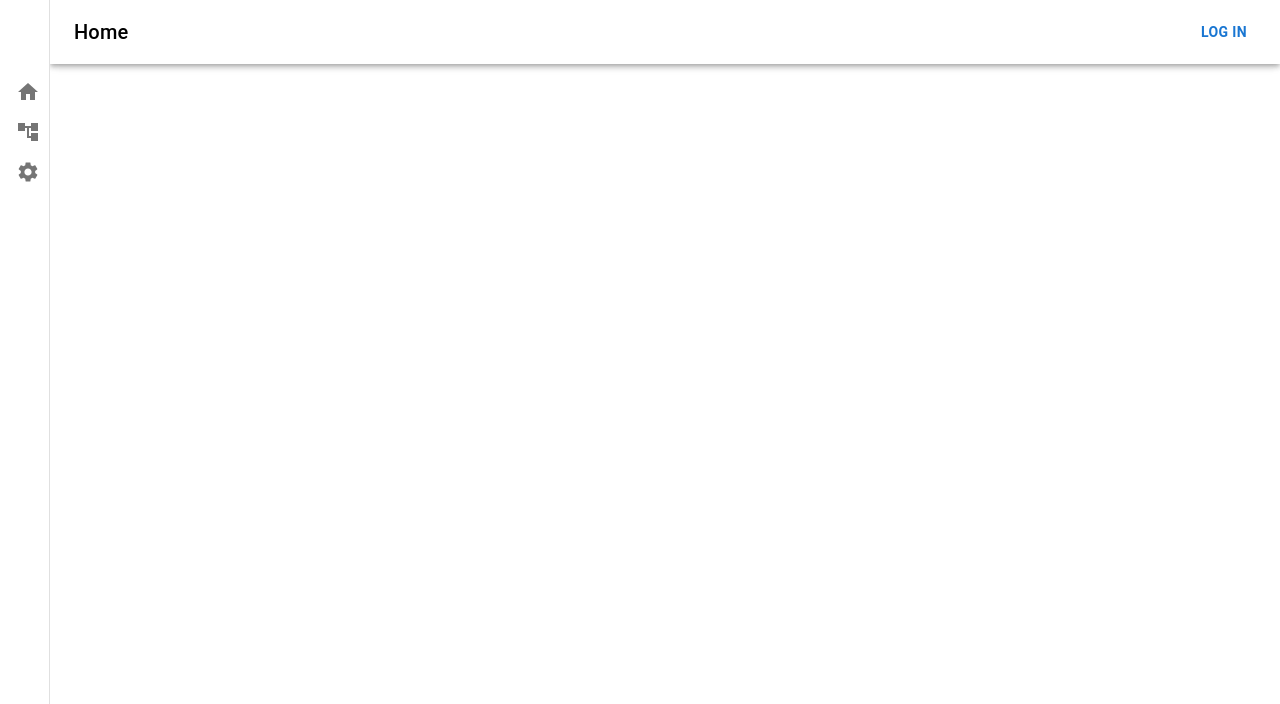
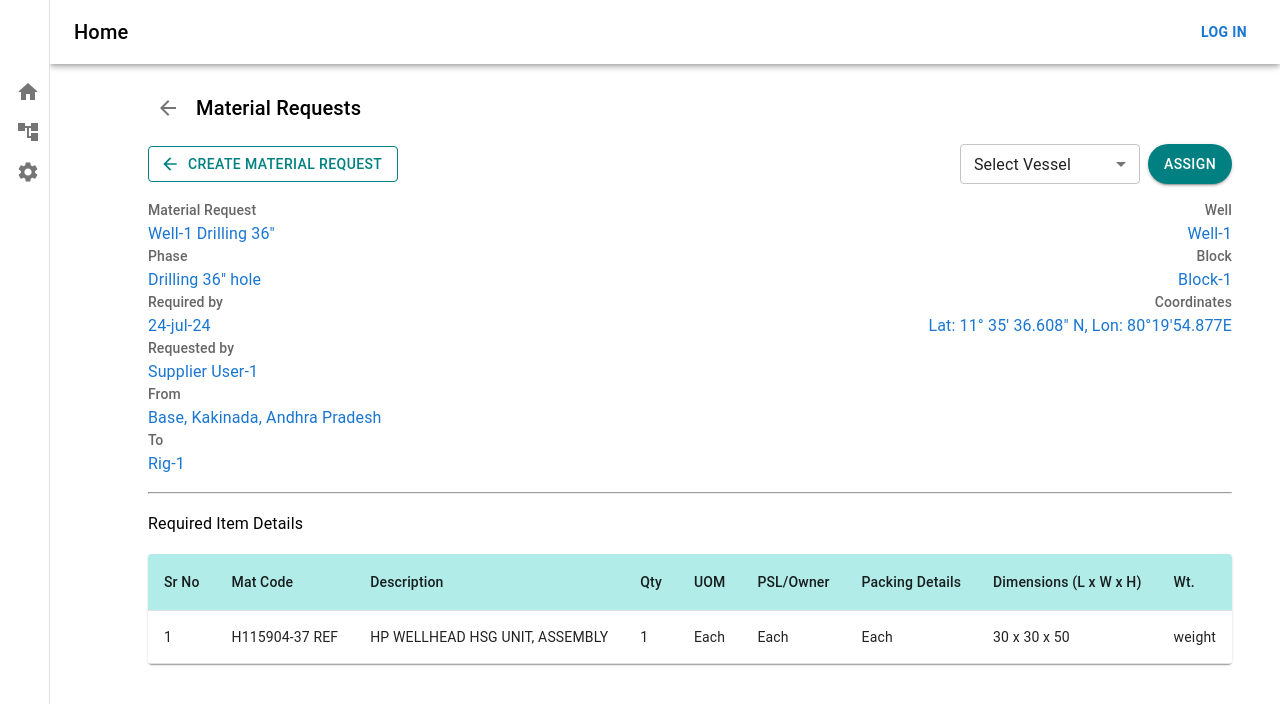
Before and after one commit to Xpverse/Essos, a React (Create React App) app in the folder rig-frontend/: page /ves2 in a window 1280 px wide. Before the commit this address had no page. Shown: the top 704 px of the page. Built offline with nearby package versions, Linux system fonts and the light colour scheme.

Commit message:
Added vessel table and form

```diff
--- a/rig-frontend/src/App.js
+++ b/rig-frontend/src/App.js
@@ -13,6 +13,8 @@ import {
 } from '@mui/material';
 import { Home as HomeIcon, AccountTree as AccountTreeIcon, Settings as SettingsIcon } from '@mui/icons-material';
 import MaterialRequest2 from './components/test6';
+import VesselsTable from './components/vess1';
+import VesselMaterialRequest from './components/vess2';
 
 
 const drawerWidth = 50;
@@ -80,6 +82,8 @@ function AppLayout() {
           <Route path="/test3/:id" element={<MaterialRequestSummary />} />
           <Route path="/test4" element={<BeautifulTable />} />
           <Route path="/test6" element={<MaterialRequest2/>}/>
+          <Route path="/ves1" element={<VesselsTable/>} />
+          <Route path="/ves2" element={<VesselMaterialRequest/>} />
         </Routes>
       </Box>
     </div>
--- /dev/null
+++ b/rig-frontend/src/components/vess1.js
@@ -0,0 +1,78 @@
+import React from 'react';
+import { Container, Table, TableBody, TableCell, TableContainer, TableHead, TableRow, Typography, Paper, IconButton, Box } from '@mui/material';
+import VisibilityIcon from '@mui/icons-material/Visibility';
+import AddIcon from '@mui/icons-material/Add';
+import PlayArrowIcon from '@mui/icons-material/PlayArrow';
+import StopIcon from '@mui/icons-material/Stop';
+
+const VesselsTable = () => {
+  const rows = [
+    { name: 'Vessel-1', bulk: '50%', fuel: '80%', deck: '20%', status: 'Cargo Loading', location: 'Rig 1', designation: 'Designation', manifest: 'Create', journey: 'Start' },
+    { name: 'Vessel-1', bulk: '50%', fuel: '80%', deck: '20%', status: 'Cargo Loading', location: 'Rig 1', designation: 'Designation', manifest: 'View', journey: 'End' },
+    { name: 'Vessel-1', bulk: '50%', fuel: '80%', deck: '20%', status: 'Cargo Loading', location: 'Rig 1', designation: 'Designation', manifest: 'Create', journey: 'Start' },
+    { name: 'Vessel-1', bulk: '50%', fuel: '80%', deck: '20%', status: 'Cargo Loading', location: 'Rig 1', designation: 'Designation', manifest: 'View', journey: 'End' },
+    { name: 'Vessel-1', bulk: '50%', fuel: '80%', deck: '20%', status: 'Cargo Loading', location: 'Rig 1', designation: 'Designation', manifest: 'Create', journey: 'End' },
+  ];
+
+  return (
+    <Container>
+      <Typography variant="h6" gutterBottom>Vessels</Typography>
+      <TableContainer component={Paper}>
+        <Table>
+          <TableHead>
+            <TableRow style={{ backgroundColor: '#b2ece9' }}>
+              <TableCell>Vessel Name</TableCell>
+              <TableCell>Cargo</TableCell>
+              <TableCell>Capacity Bulk</TableCell>
+              <TableCell>Fuel</TableCell>
+              <TableCell>Deck</TableCell>
+              <TableCell>Current Status</TableCell>
+              <TableCell>Current Location</TableCell>
+              <TableCell>Designation</TableCell>
+              <TableCell>Manifest</TableCell>
+              <TableCell>Journey</TableCell>
+            </TableRow>
+          </TableHead>
+          <TableBody>
+            {rows.map((row, index) => (
+              <TableRow key={index} style={{ backgroundColor: index % 2 ? '#f9f5e6' : 'white' }}>
+                <TableCell>{row.name}</TableCell>
+                <TableCell>
+                  <Box display="flex" alignItems="center">
+                    <VisibilityIcon style={{ color: '#008080', marginRight: 4 }} />
+                    <Typography variant="body2" style={{ color: '#008080', cursor: 'pointer' }}>View</Typography>
+                  </Box>
+                </TableCell>
+                <TableCell>{row.bulk}</TableCell>
+                <TableCell>{row.fuel}</TableCell>
+                <TableCell>{row.deck}</TableCell>
+                <TableCell>{row.status}</TableCell>
+                <TableCell>{row.location}</TableCell>
+                <TableCell>{row.designation}</TableCell>
+                <TableCell>
+                  <IconButton style={{ color: '#008080' }}>
+                    {row.manifest === 'Create' ? <AddIcon /> : <VisibilityIcon />}
+                  </IconButton>
+                  <Typography variant="body2" style={{ color: '#008080', cursor: 'pointer' }}>{row.manifest}</Typography>
+                </TableCell>
+                <TableCell>
+                  <IconButton style={{ color: '#008080' }}>
+                    {row.journey === 'Start' ? <PlayArrowIcon /> : <StopIcon />}
+                  </IconButton>
+                  <Typography variant="body2" style={{ color: '#008080', cursor: 'pointer' }}>{row.journey}</Typography>
+                </TableCell>
+              </TableRow>
+            ))}
+          </TableBody>
+        </Table>
+      </TableContainer>
+      <Box display="flex" justifyContent="flex-end" mt={1}>
+        <Typography variant="body2" color="textSecondary">
+          Logged in as <strong>System Admin</strong>
+        </Typography>
+      </Box>
+    </Container>
+  );
+};
+
+export default VesselsTable;
--- /dev/null
+++ b/rig-frontend/src/components/vess2.js
@@ -0,0 +1,132 @@
+import React, { useState } from 'react';
+import { Box, Button, Container, IconButton, MenuItem, Select, Table, TableBody, TableCell, TableContainer, TableHead, TableRow, Typography, Paper } from '@mui/material';
+import ArrowBackIcon from '@mui/icons-material/ArrowBack';
+
+const VesselMaterialRequest = () => {
+  const [selectedVessel, setSelectedVessel] = useState('');
+  const vessels = [
+    "Vessel Name 1 (Capacity)",
+    "Vessel Name 2 (Capacity)",
+    "Vessel Name 3 (Capacity)",
+    "Vessel Name 4 (Capacity)",
+    "Vessel Name 5 (Capacity)"
+  ];
+
+  const handleVesselChange = (event) => {
+    setSelectedVessel(event.target.value);
+  };
+
+  const rows = [
+    { srNo: 1, matCode: 'H115904-37 REF', description: 'HP WELLHEAD HSG UNIT, ASSEMBLY', qty: 1, uom: 'Each', owner: 'Each', packingDetails: 'Each', dimensions: '30 x 30 x 50', weight: 'weight' },
+    // Add more rows as needed
+  ];
+
+  return (
+    <Container>
+      <Box display="flex" alignItems="center" mb={2}>
+        <IconButton>
+          <ArrowBackIcon />
+        </IconButton>
+        <Typography variant="h6" style={{ marginLeft: 8 }}>Material Requests</Typography>
+      </Box>
+
+      <Box display="flex" justifyContent="space-between" alignItems="center" mb={2}>
+        <Button variant="outlined" startIcon={<ArrowBackIcon />} style={{ color: '#008080', borderColor: '#008080' }}>
+          Create Material Request
+        </Button>
+
+        <Box display="flex" alignItems="center">
+          <Select
+            value={selectedVessel}
+            onChange={handleVesselChange}
+            displayEmpty
+            variant="outlined"
+            style={{ marginRight: 8, minWidth: 180, height: 40 }}
+            MenuProps={{ PaperProps: { style: { maxHeight: 200 } } }}
+          >
+            <MenuItem value="" disabled>Select Vessel</MenuItem>
+            {vessels.map((vessel, index) => (
+              <MenuItem key={index} value={vessel}>{vessel}</MenuItem>
+            ))}
+          </Select>
+          <Button variant="contained" color="primary" style={{ backgroundColor: '#008080', height: 40 ,borderRadius: 20 }}>
+            Assign
+          </Button>
+        </Box>
+      </Box>
+
+      <Box display="flex" justifyContent="space-between" mb={2}>
+        <Box>
+          <Typography variant="subtitle2" color="textSecondary">Material Request</Typography>
+          <Typography variant="body1" color="primary">Well-1 Drilling 36"</Typography>
+
+          <Typography variant="subtitle2" color="textSecondary">Phase</Typography>
+          <Typography variant="body1" color="primary">Drilling 36" hole</Typography>
+
+          <Typography variant="subtitle2" color="textSecondary">Required by</Typography>
+          <Typography variant="body1" color="primary">24-jul-24</Typography>
+
+          <Typography variant="subtitle2" color="textSecondary">Requested by</Typography>
+          <Typography variant="body1" color="primary">Supplier User-1</Typography>
+
+          <Typography variant="subtitle2" color="textSecondary">From</Typography>
+          <Typography variant="body1" color="primary">Base, Kakinada, Andhra Pradesh</Typography>
+
+          <Typography variant="subtitle2" color="textSecondary">To</Typography>
+          <Typography variant="body1" color="primary">Rig-1</Typography>
+        </Box>
+
+        <Box textAlign="right">
+          <Typography variant="subtitle2" color="textSecondary">Well</Typography>
+          <Typography variant="body1" color="primary">Well-1</Typography>
+
+          <Typography variant="subtitle2" color="textSecondary">Block</Typography>
+          <Typography variant="body1" color="primary">Block-1</Typography>
+
+          <Typography variant="subtitle2" color="textSecondary">Coordinates</Typography>
+          <Typography variant="body1" color="primary">
+            Lat: 11° 35' 36.608" N, Lon: 80°19'54.877E
+          </Typography>
+        </Box>
+      </Box>
+    <hr/>
+      <Typography variant="subtitle1" style={{ marginTop: 16 }}>Required Item Details</Typography>
+      <TableContainer component={Paper} style={{ marginTop: 16 }}>
+        <Table>
+          <TableHead>
+            <TableRow style={{ backgroundColor: '#b2ece9' }}>
+              <TableCell>Sr No</TableCell>
+              <TableCell>Mat Code</TableCell>
+              <TableCell>Description</TableCell>
+              <TableCell>Qty</TableCell>
+              <TableCell>UOM</TableCell>
+              <TableCell>PSL/Owner</TableCell>
+              <TableCell>Packing Details</TableCell>
+              <TableCell>Dimensions (L x W x H)</TableCell>
+              <TableCell>Wt.</TableCell>
+            </TableRow>
+          </TableHead>
+          <TableBody>
+            {rows.map((row, index) => (
+              <TableRow key={index} style={{ backgroundColor: index % 2 ? '#f9f5e6' : 'white' }}>
+                <TableCell>{row.srNo}</TableCell>
+                <TableCell>{row.matCode}</TableCell>
+                <TableCell>{row.description}</TableCell>
+                <TableCell>{row.qty}</TableCell>
+                <TableCell>{row.uom}</TableCell>
+                <TableCell>{row.owner}</TableCell>
+                <TableCell>{row.packingDetails}</TableCell>
+                <TableCell>{row.dimensions}</TableCell>
+                <TableCell>{row.weight}</TableCell>
+              </TableRow>
+            ))}
+          </TableBody>
+        </Table>
+      </TableContainer>
+
+
+    </Container>
+  );
+};
+
+export default VesselMaterialRequest;
```
